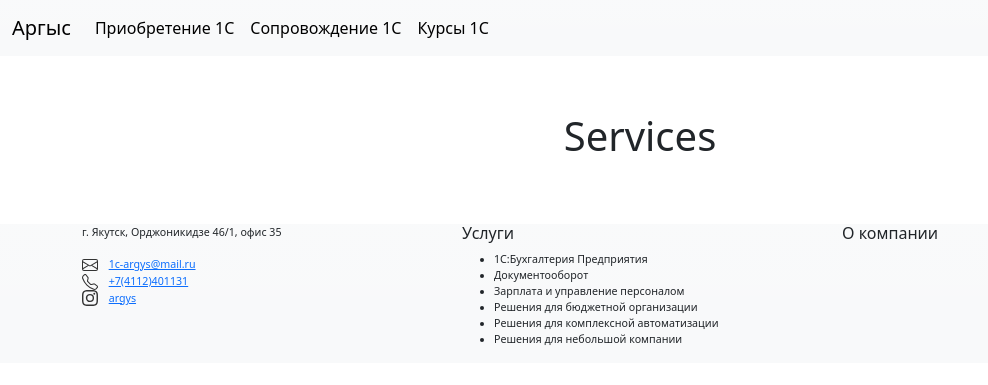
After one commit to voffan/info-site, a Django app: page /services in a window 1280 px wide. The commit adds this page. Shown: the top 385 px of the page, without its empty margins (0-988 px from the left). Run offline with Django 3.2, Linux system fonts and the light colour scheme.

Commit message:
Added services.html

```diff
--- a/info/urls.py
+++ b/info/urls.py
@@ -5,4 +5,5 @@ from info import views
 urlpatterns = [
     path('', views.index, name='index'),
     path('products', views.products, name='products'),
+    path('services', views.services, name='services'),
 ]
--- a/info/views.py
+++ b/info/views.py
@@ -7,4 +7,8 @@ def index(request):
 
 
 def products(request):
-    return  render(request, 'info/products.html')
+    return render(request, 'info/products.html')
+
+
+def services(request):
+    return render(request, 'info/services.html')
--- a/templates/base.html
+++ b/templates/base.html
@@ -49,7 +49,7 @@
     <head>
         <nav class="navbar navbar-expand-md bg-light bg-gradient">
             <div class="container-fluid">
-                <a class="navbar-brand" href="#">Аргыс</a>
+                <a class="navbar-brand" href="{% url 'info:index' %}">Аргыс</a>
                 <button class="navbar-toggler" type="button" data-bs-toggle="collapse" data-bs-target="#navbarSupportedContent" aria-controls="navbarSupportedContent" aria-expanded="false" aria-label="Toggle navigation">
                   <span class="navbar-toggler-icon"></span>
                 </button>
@@ -59,7 +59,7 @@
                             <a class="nav-link" href="{% url 'info:products' %}">Приобретение 1С</a>
                         </li>
                         <li class="nav-item">
-                            <a class="nav-link" href="#">Сопровождение 1С</a>
+                            <a class="nav-link" href="{% url 'info:services' %}">Сопровождение 1С</a>
                         </li>
                         <li class="nav-item">
                             <a class="nav-link" href="#">Курсы 1С</a>
--- /dev/null
+++ b/templates/info/services.html
@@ -0,0 +1,22 @@
+{% extends 'base.html' %}
+
+{% block styles %}
+  .carousel-item img{
+    object-fit: cover;
+    object-position: center;
+    height: auto;
+    overflow: hidden;
+    margin-left: auto;
+    margin-right: auto;
+  }
+{% endblock %}
+
+{% block content %}
+  <div class="px-2 py-2 my-5 text-center">
+    <div class="col-lg-12 mx-auto">
+      <H1>Services</H1>
+    </div>
+  </div>
+
+  <div class="b-example-divider"></div>
+{% endblock %}
```
